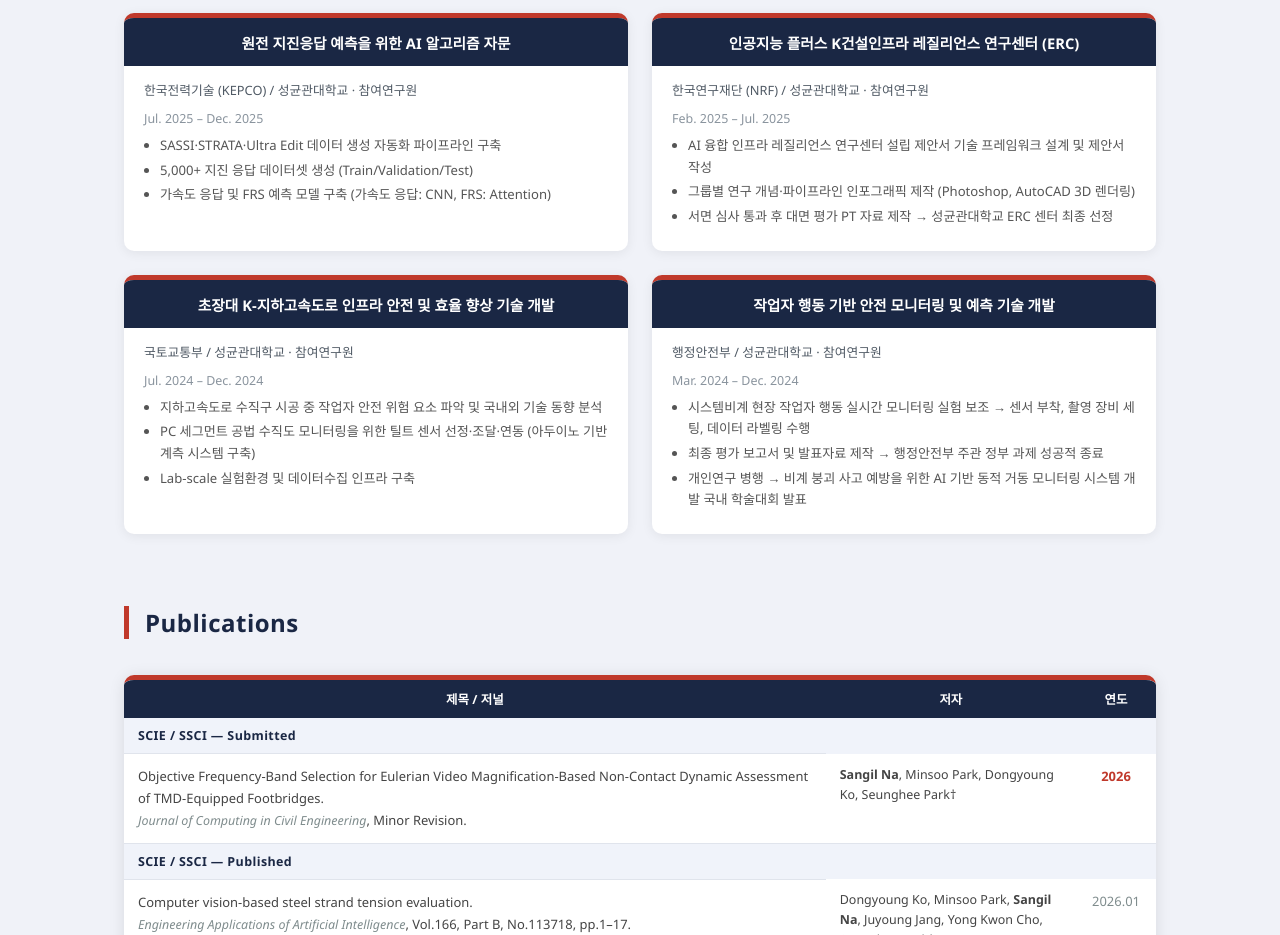
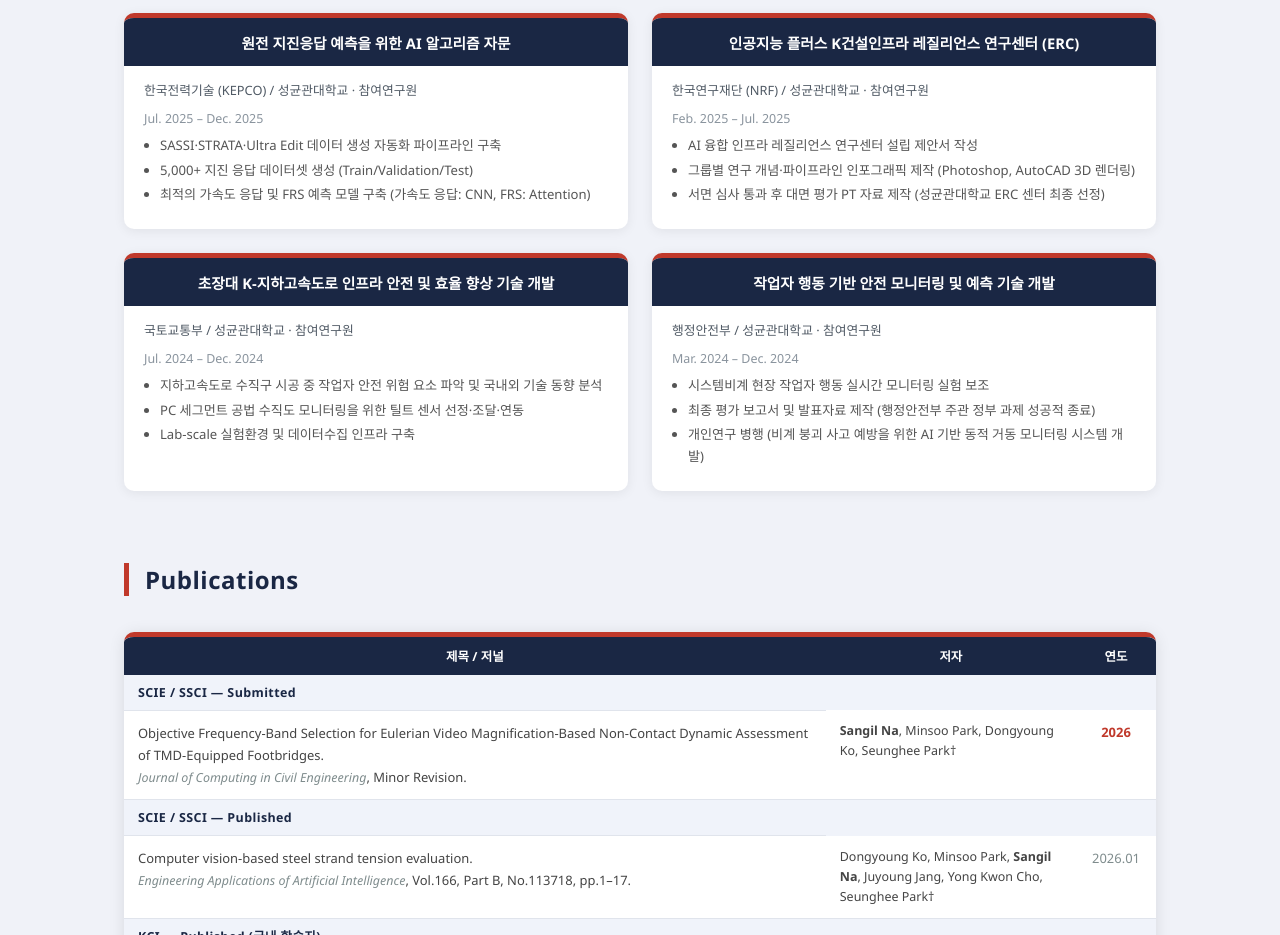
Before and after one commit to agoo2/Portfolio-5, a plain HTML site: page index.html in a window 1280 px wide. Shown: the part 2020-2955 px from the top of the page. Drawn offline with Linux system fonts and the light colour scheme.

Commit message:
Update index.html

```diff
--- a/index.html
+++ b/index.html
@@ -631,7 +631,7 @@
             <ul>
               <li>SASSI·STRATA·Ultra Edit 데이터 생성 자동화 파이프라인 구축</li>
               <li>5,000+ 지진 응답 데이터셋 생성 (Train/Validation/Test)</li>
-              <li>가속도 응답 및 FRS 예측 모델 구축 (가속도 응답: CNN, FRS: Attention)</li>
+              <li>최적의 가속도 응답 및 FRS 예측 모델 구축 (가속도 응답: CNN, FRS: Attention)</li>
             </ul>
           </div>
         </div>
@@ -642,9 +642,9 @@
           <div class="card-meta" style="color:#8a949e; padding-top:1px;">Feb. 2025 – Jul. 2025</div>
           <div class="card-body">
             <ul>
-              <li>AI 융합 인프라 레질리언스 연구센터 설립 제안서 기술 프레임워크 설계 및 제안서 작성</li>
+              <li>AI 융합 인프라 레질리언스 연구센터 설립 제안서 작성</li>
               <li>그룹별 연구 개념·파이프라인 인포그래픽 제작 (Photoshop, AutoCAD 3D 렌더링)</li>
-              <li>서면 심사 통과 후 대면 평가 PT 자료 제작 → 성균관대학교 ERC 센터 최종 선정</li>
+              <li>서면 심사 통과 후 대면 평가 PT 자료 제작 (성균관대학교 ERC 센터 최종 선정)</li>
             </ul>
           </div>
         </div>
@@ -656,7 +656,7 @@
           <div class="card-body">
             <ul>
               <li>지하고속도로 수직구 시공 중 작업자 안전 위험 요소 파악 및 국내외 기술 동향 분석</li>
-              <li>PC 세그먼트 공법 수직도 모니터링을 위한 틸트 센서 선정·조달·연동 (아두이노 기반 계측 시스템 구축)</li>
+              <li>PC 세그먼트 공법 수직도 모니터링을 위한 틸트 센서 선정·조달·연동</li>
               <li>Lab-scale 실험환경 및 데이터수집 인프라 구축</li>
             </ul>
           </div>
@@ -668,9 +668,9 @@
           <div class="card-meta" style="color:#8a949e; padding-top:1px;">Mar. 2024 – Dec. 2024</div>
           <div class="card-body">
             <ul>
-              <li>시스템비계 현장 작업자 행동 실시간 모니터링 실험 보조 → 센서 부착, 촬영 장비 세팅, 데이터 라벨링 수행</li>
-              <li>최종 평가 보고서 및 발표자료 제작 → 행정안전부 주관 정부 과제 성공적 종료</li>
-              <li>개인연구 병행 → 비계 붕괴 사고 예방을 위한 AI 기반 동적 거동 모니터링 시스템 개발 국내 학술대회 발표</li>
+              <li>시스템비계 현장 작업자 행동 실시간 모니터링 실험 보조</li>
+              <li>최종 평가 보고서 및 발표자료 제작 (행정안전부 주관 정부 과제 성공적 종료)</li>
+              <li>개인연구 병행 (비계 붕괴 사고 예방을 위한 AI 기반 동적 거동 모니터링 시스템 개발)</li>
             </ul>
           </div>
         </div>
```
